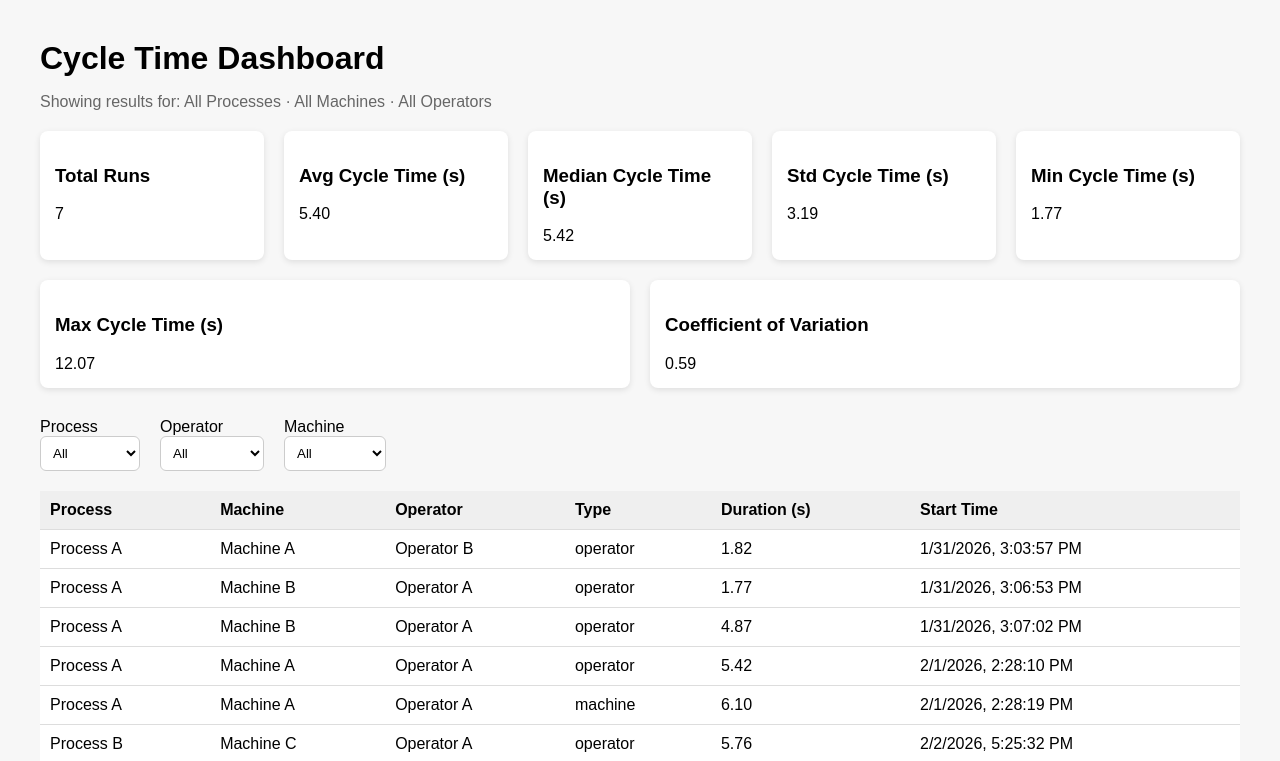
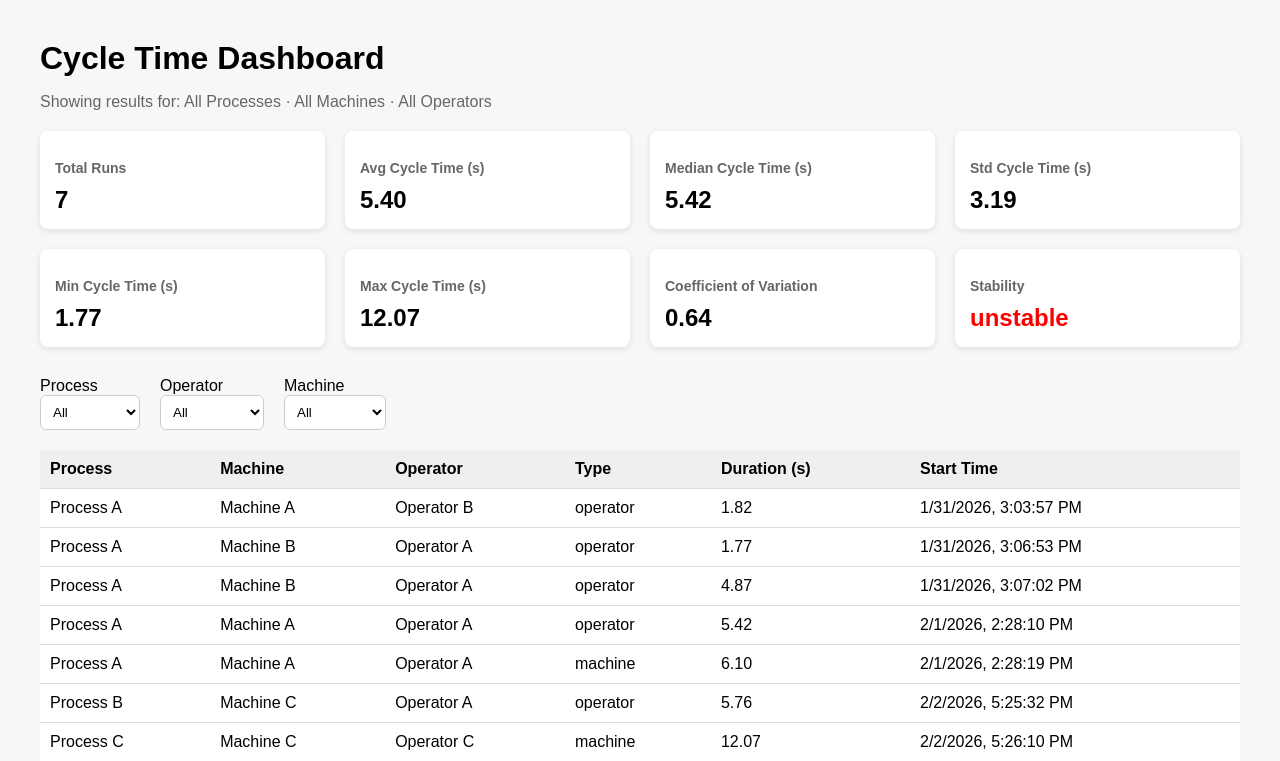
Before and after one commit to casslee1351/Flask-Apps, a Flask app: page /dashboard in a window 1280 px wide. Shown: the top 761 px of the page. Run offline with Flask 3, Linux system fonts and the light colour scheme; data comes from the database, SQL or seed files in the repository.

Commit message:
dashboard wrapping

```diff
--- a/kitsu_app/kitsu_app.py
+++ b/kitsu_app/kitsu_app.py
@@ -3,6 +3,7 @@ from datetime import datetime
 
 from models.timer_run import db, TimerRun
 from metrics.cycle_time import median_cycle_time, std_cycle_time, coefficient_of_variation
+from metrics.variability import stability_class
 from models.metrics import aggregate_cycle_times
 
 
@@ -212,7 +213,8 @@ def dashboard_summary():
         "std_duration": std,
         "min_duration": min(durations),
         "max_duration": max(durations),
-        "coefficient_of_variation": std / avg if avg else 0
+        "coefficient_of_variation": coefficient_of_variation(runs),
+        "stability_class": stability_class(coefficient_of_variation(runs))
     })
 
 
--- a/kitsu_app/templates/dashboard.html
+++ b/kitsu_app/templates/dashboard.html
@@ -14,8 +14,8 @@
             margin-bottom: 10px;
         }
         .summary {
-            display: flex;
-            flex-wrap: wrap;
+            display: grid;
+            grid-template-columns: repeat(4, 1fr);
             gap: 20px;
             margin-bottom: 30px;
         }
@@ -25,7 +25,7 @@
             border-radius: 8px;
             box-shadow: 0 2px 6px rgba(0,0,0,0.1);
             min-width: 180px;
-            flex: 1 1 180px;
+
         }
         table {
             width: 100%;
@@ -54,6 +54,27 @@
             background: white;
         }
 
+        .card h3 {
+            font-size: 14px;
+            color: #666;
+            margin-bottom: 10px;
+        }
+
+        .card div {
+            font-size: 24px;
+            font-weight: bold;
+        }
+        @media (max-width: 1100px) {
+            .summary {
+                grid-template-columns: repeat(2, 1fr);
+                }
+        }
+
+        @media (max-width: 600px) {
+            .summary {
+                grid-template-columns: 1fr;
+            }
+        }
     </style>
 </head>
 <body>
@@ -92,6 +113,10 @@
         <h3>Coefficient of Variation</h3>
         <div id="coefficientOfVariation">—</div>
     </div>
+    <div class="card">
+    <h3>Stability</h3>
+    <div id="stabilityClass">—</div>
+</div>
 
 </div>
 
@@ -202,8 +227,21 @@ async function loadSummary() {
     document.getElementById("stdDuration").textContent = summary.std_duration.toFixed(2);
     document.getElementById("minDuration").textContent = summary.min_duration.toFixed(2);
     document.getElementById("maxDuration").textContent = summary.max_duration.toFixed(2);
-    document.getElementById("coefficientOfVariation").textContent =
-        summary.coefficient_of_variation.toFixed(2);
+    document.getElementById("coefficientOfVariation").textContent = summary.coefficient_of_variation.toFixed(2);
+    document.getElementById("stabilityClass").textContent = summary.stability_class;
+
+    const stabilityEl = document.getElementById("stabilityClass");
+    stabilityEl.textContent = summary.stability_class;
+
+    if (summary.stability_class === "Stable") {
+        stabilityEl.style.color = "green";
+    } else if (summary.stability_class === "Moderate") {
+        stabilityEl.style.color = "orange";
+    } else {
+        stabilityEl.style.color = "red";
+}
+
+
 }
 
 
```
